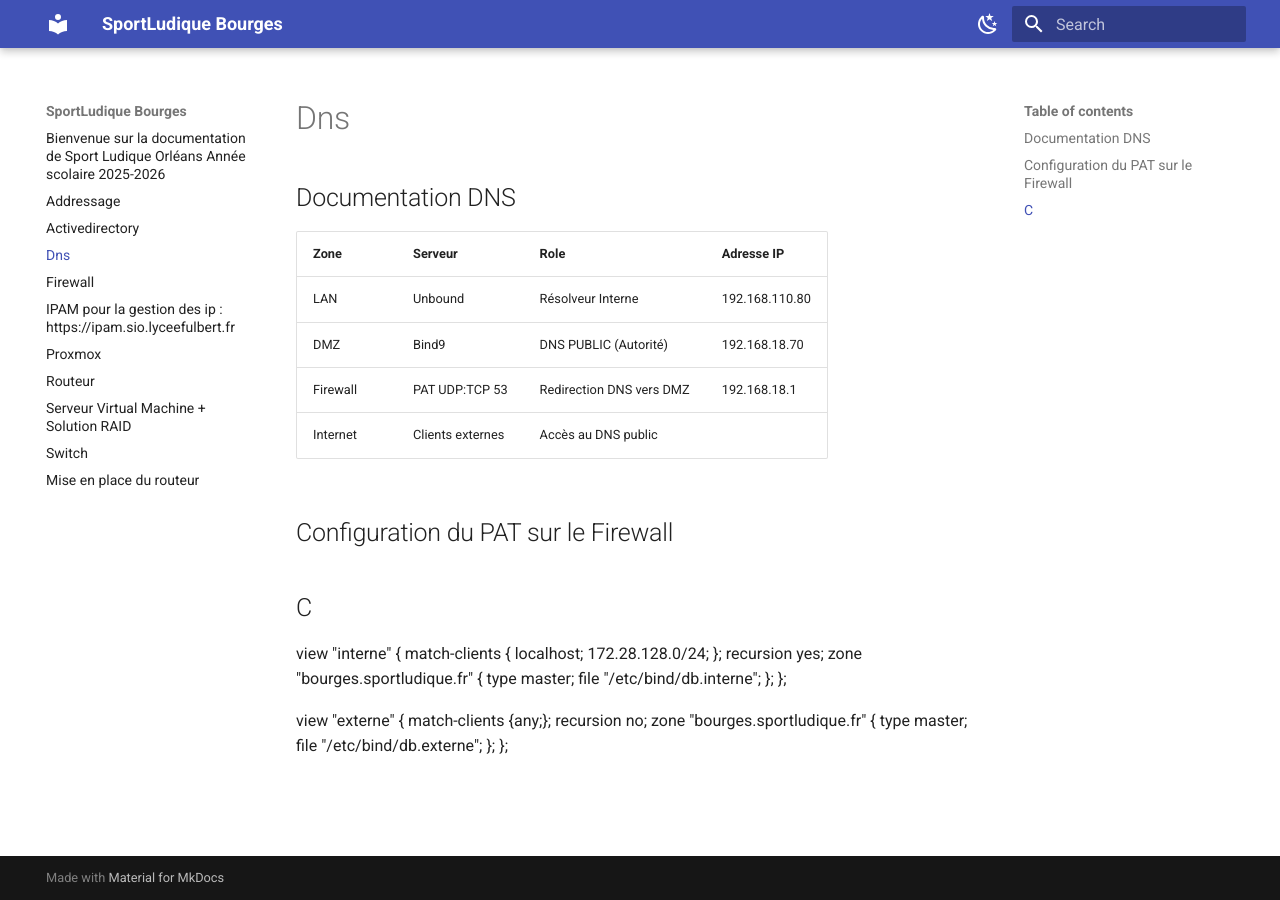
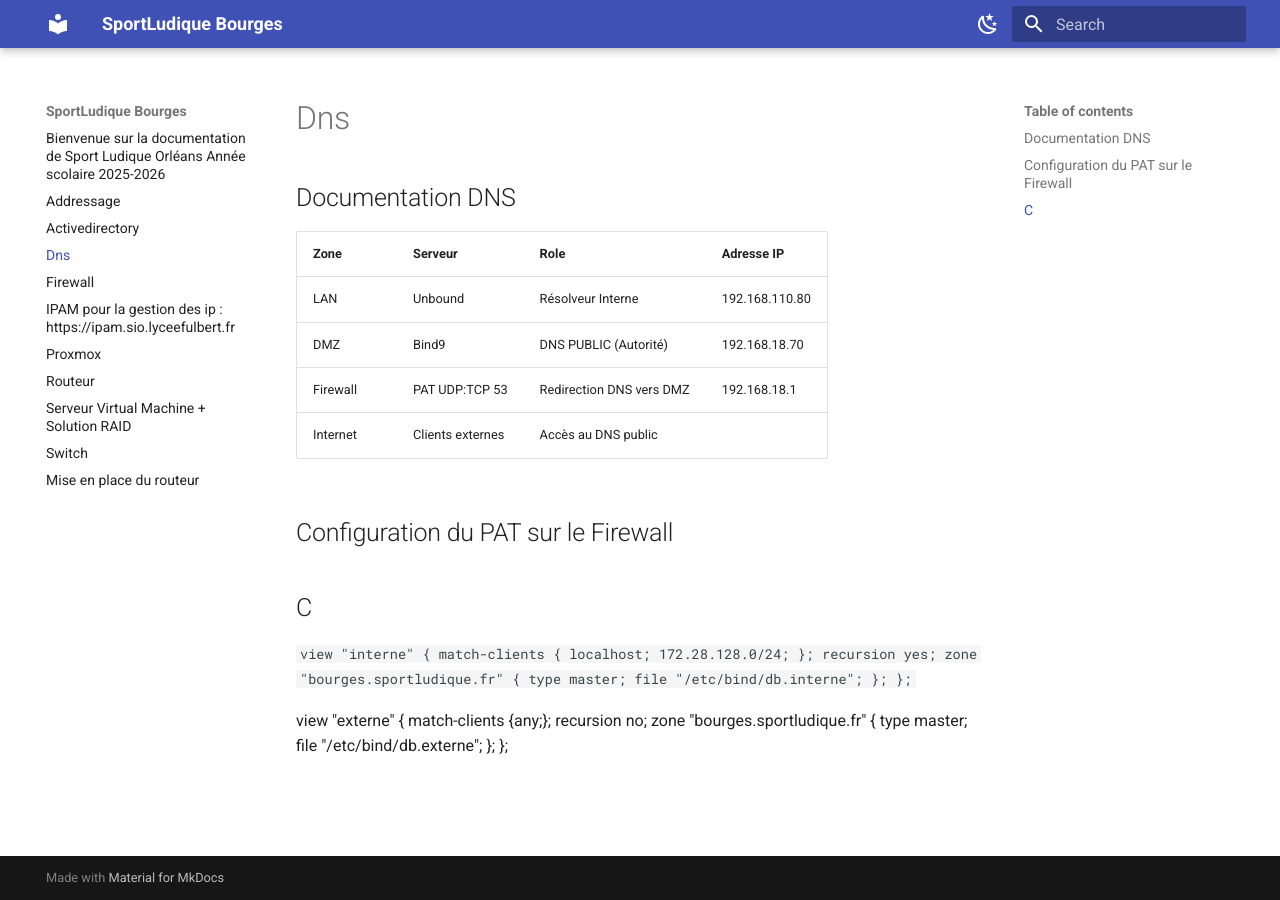
Before and after one commit to RAYAN241351/SportLudique2025-2026, an MkDocs documentation site: the page built from docs/dns.md, in a window 1280 px wide. Built offline with MkDocs 1.6.1 and Material for MkDocs 9.7.7, drawn with Linux system fonts in a browser that asks for light colours.

Commit message:
Update dns.md

```diff
--- a/docs/dns.md
+++ b/docs/dns.md
@@ -15,14 +15,14 @@
 
 ## C
 
-view "interne" {
+`view "interne" {
      match-clients { localhost; 172.28.128.0/24; };
      recursion yes;
      zone "bourges.sportludique.fr" {
      type master;
      file "/etc/bind/db.interne";
      };
-};
+};`
 
 view "externe" {
      match-clients {any;};
```
